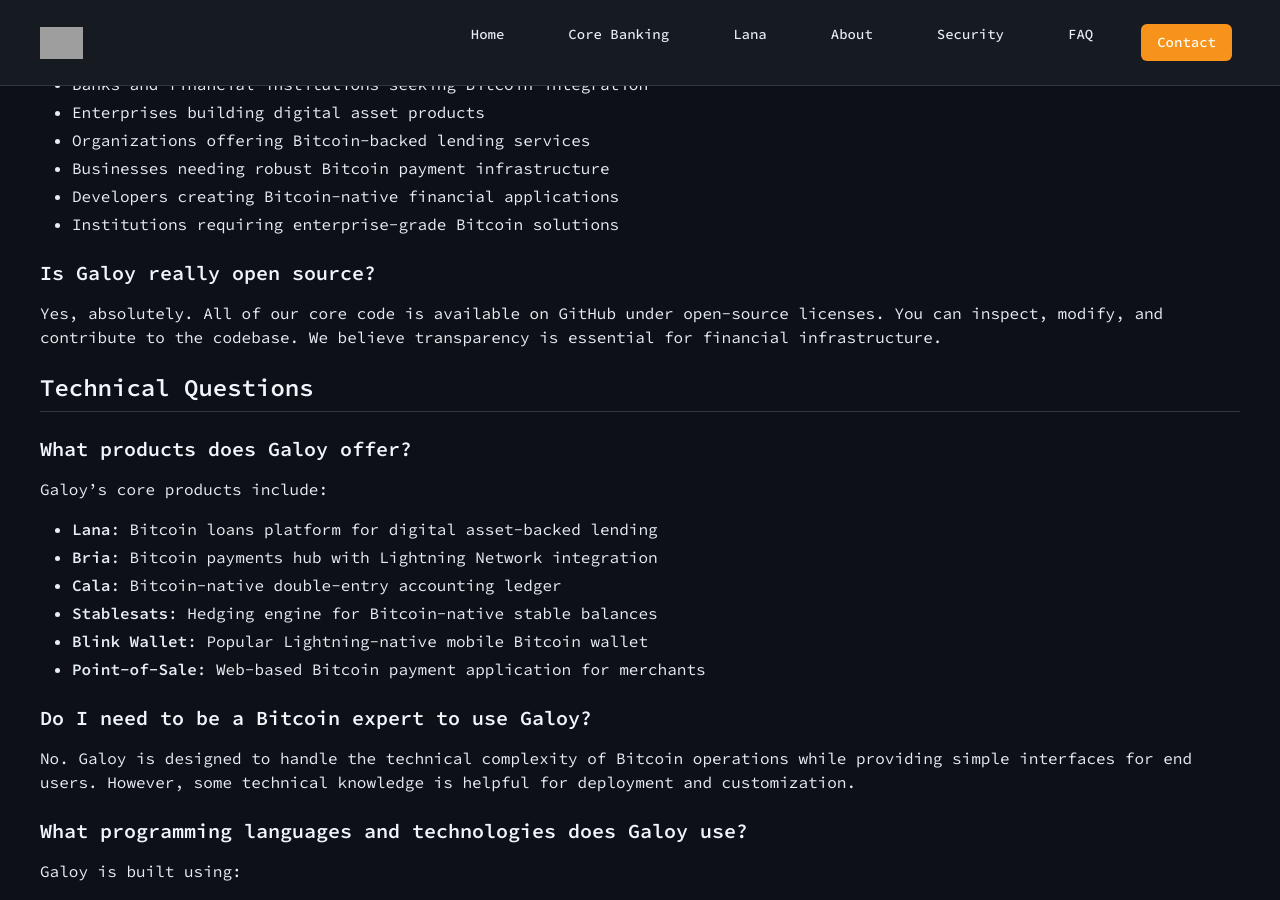
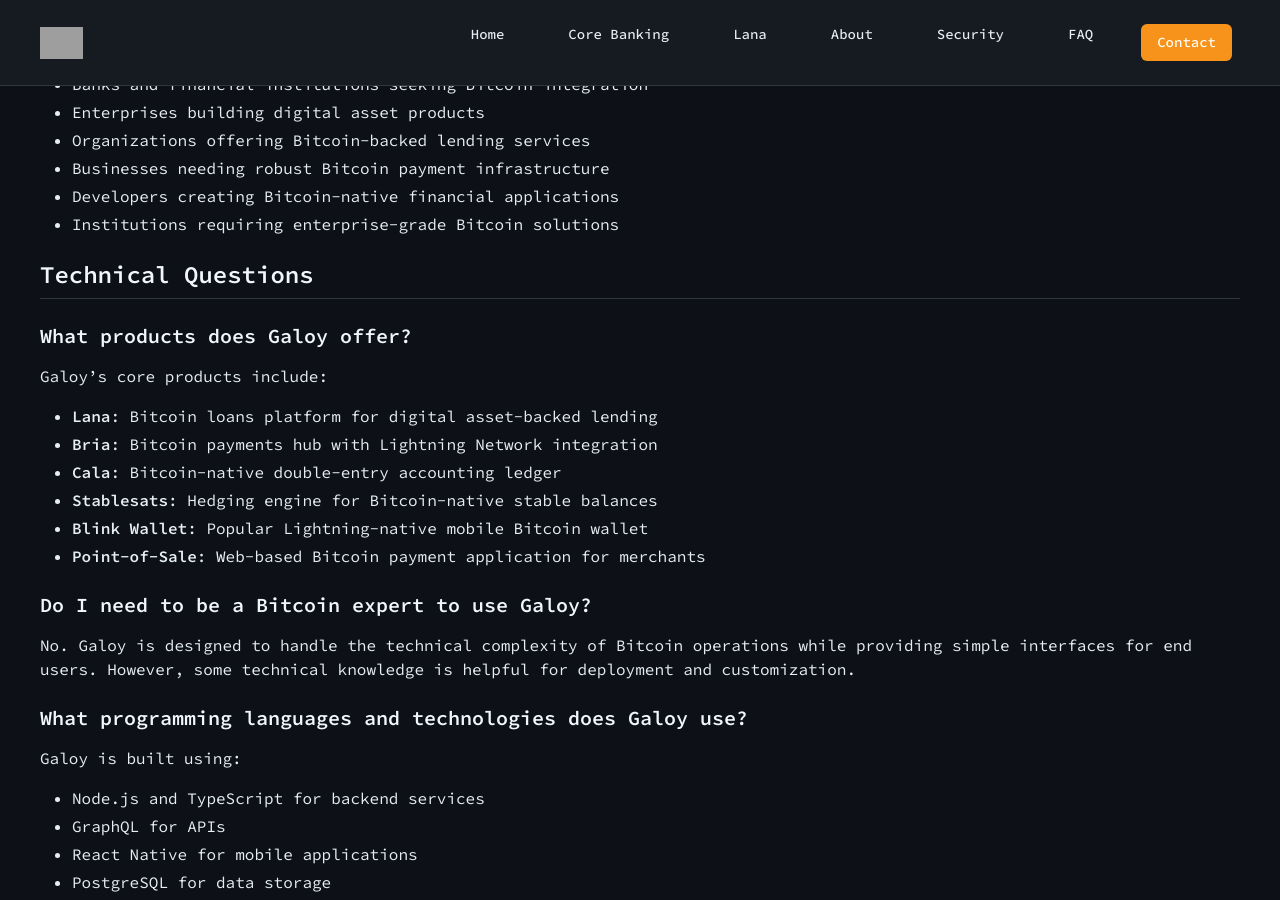
Before and after one commit to dylanwilson21/markdownsite, a Jekyll site: the page built from faq.md, in a window 1280 px wide and 900 px high, scrolled down 391 px. Built offline with Jekyll 4.4.1, drawn with Linux system fonts in a browser that asks for light colours; grey boxes are pictures that could not be loaded.

Commit message:
Updated FAQ

```diff
--- a/faq.md
+++ b/faq.md
@@ -18,9 +18,6 @@ Galoy is designed for:
 - Businesses needing robust Bitcoin payment infrastructure
 - Developers creating Bitcoin-native financial applications
 - Institutions requiring enterprise-grade Bitcoin solutions
-
-### Is Galoy really open source?
-Yes, absolutely. All of our core code is available on GitHub under open-source licenses. You can inspect, modify, and contribute to the codebase. We believe transparency is essential for financial infrastructure.
 
 ## Technical Questions
 
```
